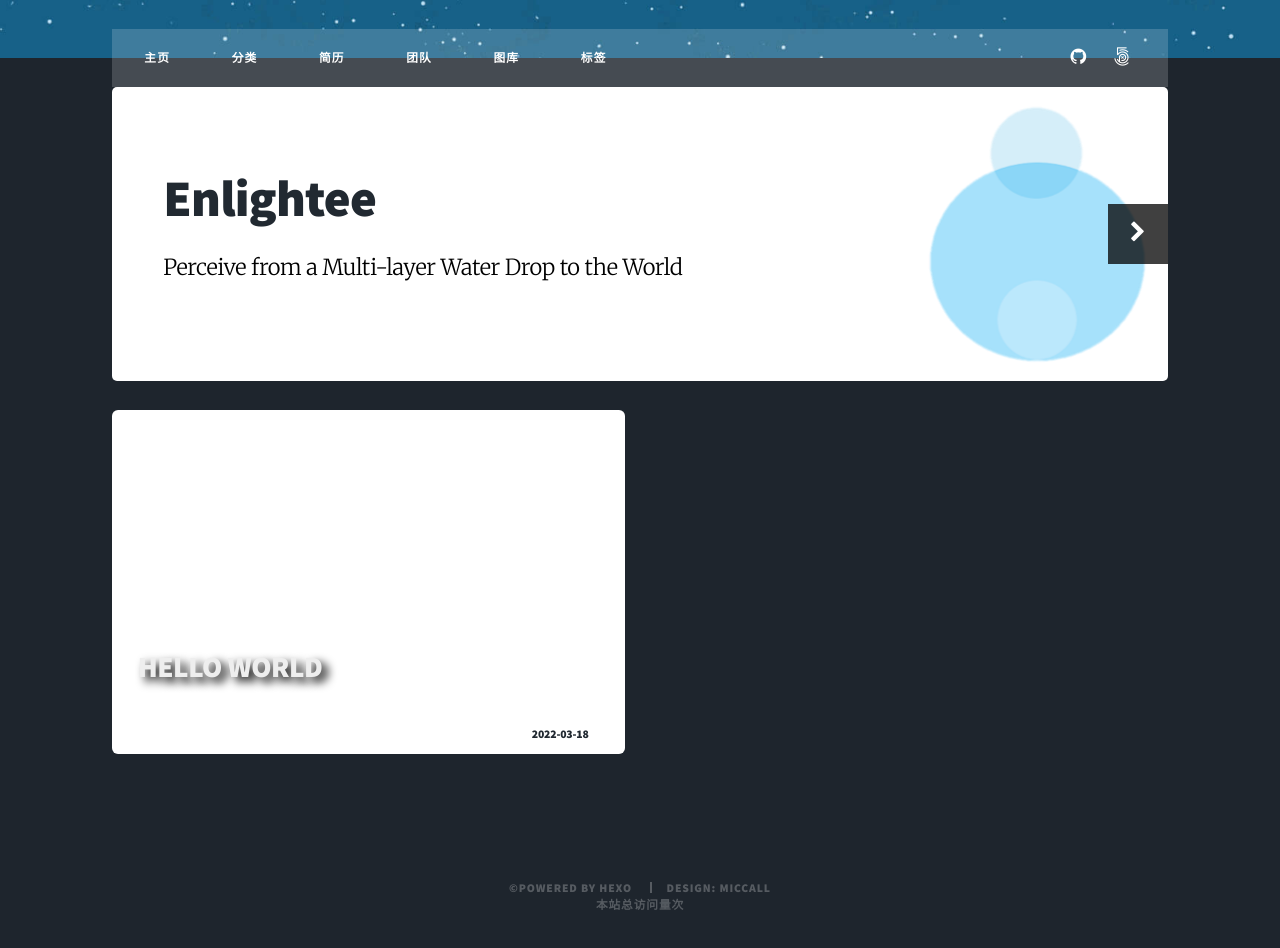
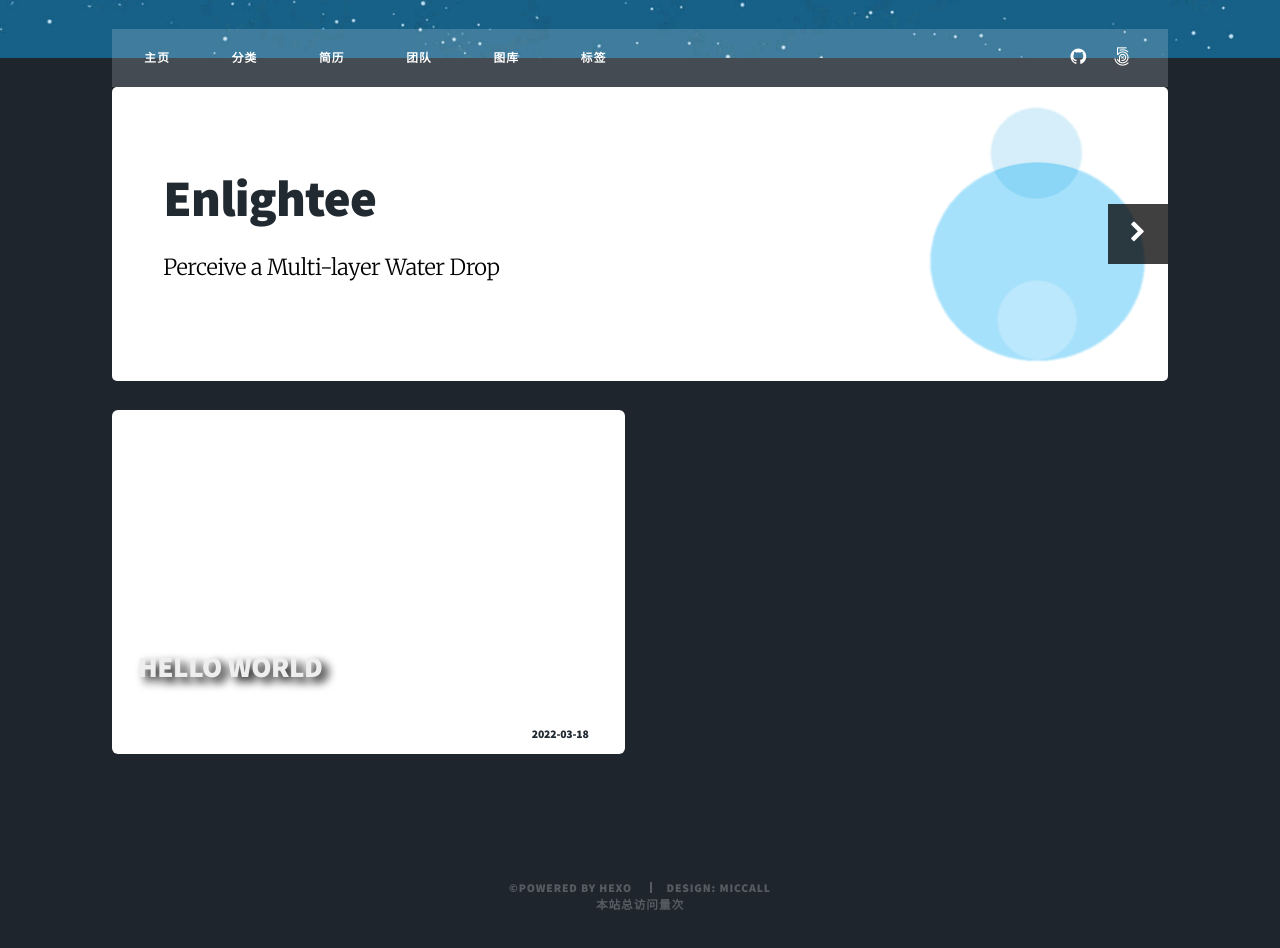
Before and after one commit to Enlightee/Enlightee.github.io, a plain HTML site: page index.html in a window 1280 px wide. Shown: the part 742-1690 px from the top of the page. Drawn offline with nearby package versions, Linux system fonts and the light colour scheme; some packages are replaced by stand-ins of ours; a script that the page names is missing.

Commit message:
Site updated: 2022-03-18 23:43:51

```diff
--- a/index.html
+++ b/index.html
@@ -159,7 +159,7 @@
             <article id="me" class="panel">
                 <header style="color: #000000">
                     <h1>Enlightee</h1>
-                    <p>Perceive from a Multi-layer Water Drop to the World</p>
+                    <p>Perceive a Multi-layer Water Drop</p>
                 </header>
                 <a href="" class="jumplink pic">
                     <span class="arrow icon fa-chevron-right"><span></span></span>
```
